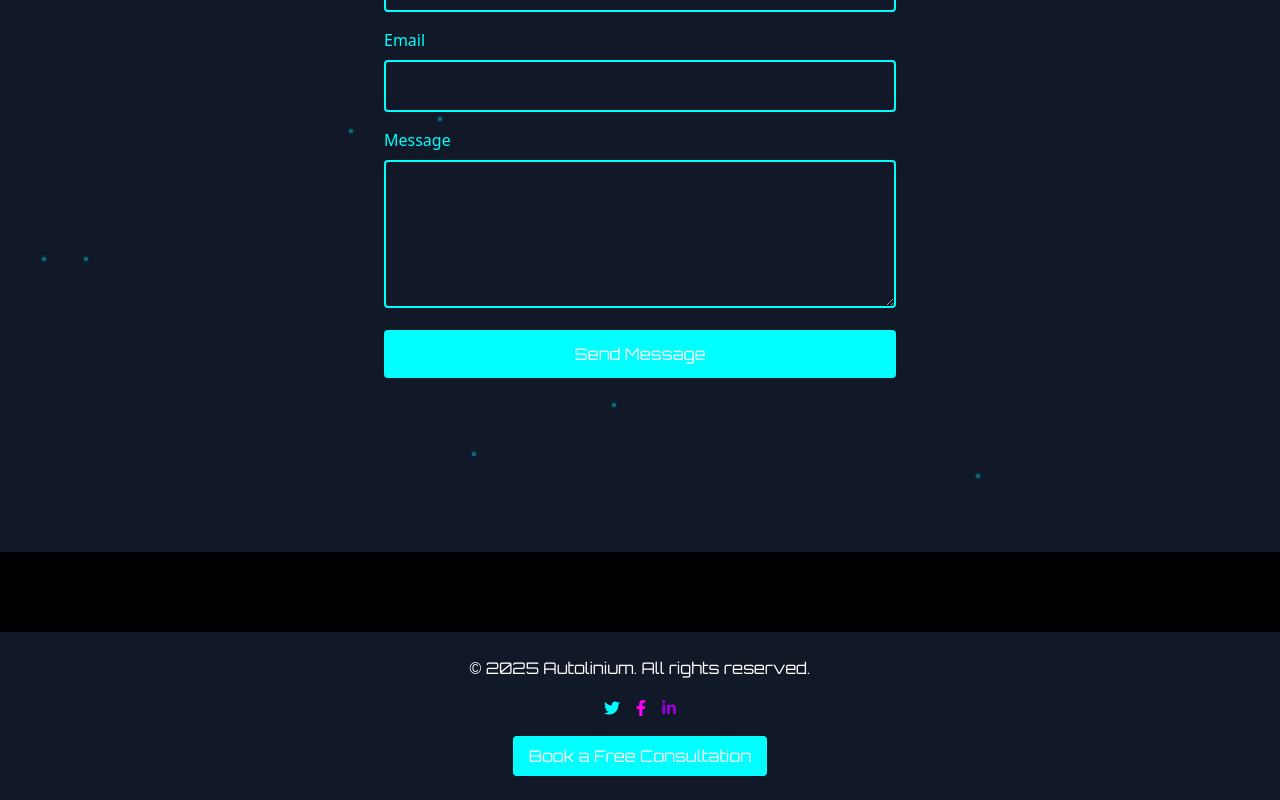
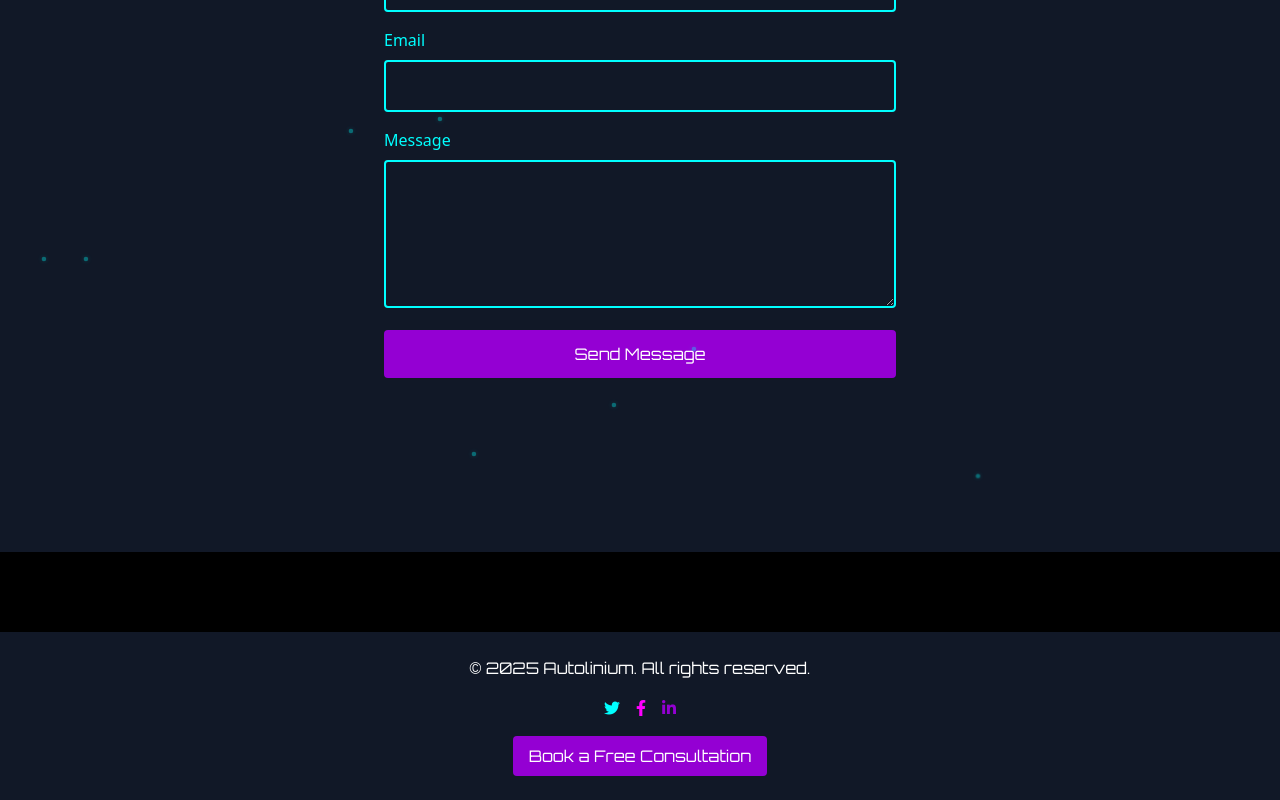
Before and after one commit to Billu07/Autolinium-Website, a React (Vite) app: page /contact in a window 1280 px wide. Shown: the part 328-1128 px from the top of the page. Built offline with nearby package versions, Linux system fonts and the light colour scheme.

Commit message:
Fix logo rendering: add autolinium-logo.png to public/assets

```diff
--- a/src/App.tsx
+++ b/src/App.tsx
@@ -144,7 +144,7 @@ const Home: React.FC = () => (
         >
           <Link
             to="/services"
-            className="bg-[var(--neon-teal)] px-6 py-3 rounded-lg text-lg hover:bg-teal-300 transition duration-300"
+            className="bg-[var(--neon-purple)] px-6 py-3 rounded-lg text-lg hover:bg-teal-700 transition duration-300"
           >
             Explore Services
           </Link>
@@ -438,7 +438,7 @@ const App: React.FC = () => {
           </div>
           <Link
             to="/subscribe"
-            className="mt-4 inline-block bg-[var(--neon-teal)] px-4 py-2 rounded hover:bg-teal-300 transition"
+            className="mt-4 inline-block bg-[var(--neon-purple)] px-4 py-2 rounded hover:bg-teal-700 transition"
           >
             Book a Free Consultation
           </Link>
--- a/src/components/Contact.tsx
+++ b/src/components/Contact.tsx
@@ -83,7 +83,7 @@ const Contact: React.FC = () => {
         <motion.button
           whileHover={{ scale: 1.05, boxShadow: "0 0 10px var(--neon-teal)" }}
           whileTap={{ scale: 0.95 }}
-          className="w-full p-3 rounded bg-[var(--neon-teal)] text-white hover:bg-teal-300 transition"
+          className="w-full p-3 rounded bg-[var(--neon-purple)] text-white hover:bg-teal-700 transition"
           type="submit"
         >
           Send Message
```
Also changed, not shown: public/assets/autolinium-logo.png (added).
